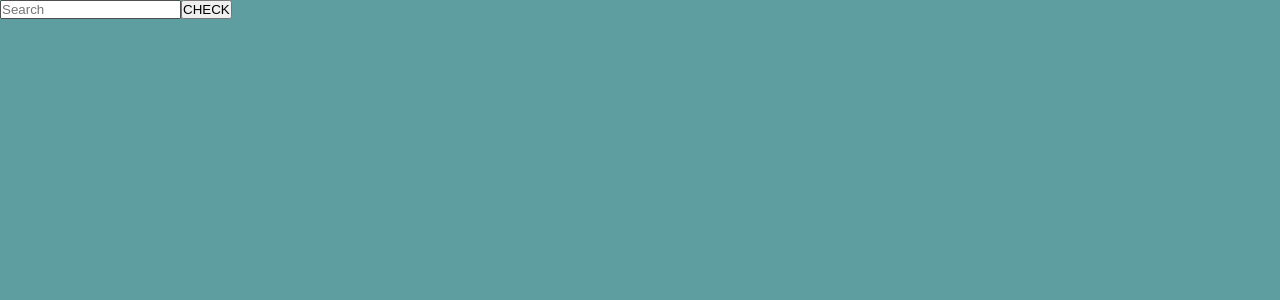
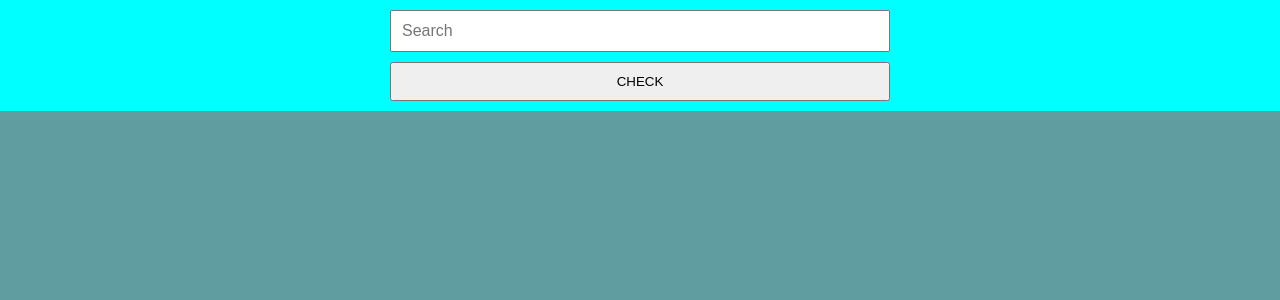
Before and after one commit to romulomelendez/fact-checker-app_TCC, a React (Vite) app: page / in a window 1280 px wide. Shown: the top 300 px of the page. Built offline with nearby package versions, Linux system fonts and the light colour scheme.

Commit message:
creating the first page and downloading styled-components

```diff
--- a/package.json
+++ b/package.json
@@ -10,11 +10,13 @@
   },
   "dependencies": {
     "react": "^18.2.0",
-    "react-dom": "^18.2.0"
+    "react-dom": "^18.2.0",
+    "styled-components": "^5.3.5"
   },
   "devDependencies": {
     "@types/react": "^18.0.17",
     "@types/react-dom": "^18.0.6",
+    "@types/styled-components": "^5.1.26",
     "@vitejs/plugin-react": "^2.0.1",
     "typescript": "^4.6.4",
     "vite": "^3.0.7"
--- a/src/App.tsx
+++ b/src/App.tsx
@@ -1,27 +1,3 @@
-import { useState } from 'react'
+import { SearchPage } from "./pages/SearchPage"
 
-export const App: React.FC = () => {
-
-  const [search, setSearch] = useState('')
-
-  const handleFactNews = () => {
-
-    try {
-      fetch(import.meta.env.VITE_BASE_API_URL + `${search}` + '&key=' + import.meta.env.VITE_API_KEY)
-      .then(response => response.json())
-      .then(data => console.log(data))
-    }
-    catch (err){
-      console.error(err)
-    }
-
-  }
-
-  return (
-    <>
-      <input type="text" placeholder="Search" value={ search } onChange={ e => setSearch(e.target.value) } />
-      <button onClick={ handleFactNews }>CHECK</button>
-    </>
-  )
-
-}
+export const App: React.FC = () => <SearchPage />
--- /dev/null
+++ b/src/pages/SearchPage/index.tsx
@@ -0,0 +1,31 @@
+import { useState } from 'react'
+
+import { Container, SearchInput, Check } from './styles'
+
+export const SearchPage: React.FC = () => {
+
+    const [search, setSearch] = useState('')
+
+    const handleFactNews = () => {
+
+        try {
+            fetch(import.meta.env.VITE_BASE_API_URL + `${search}` + '&key=' + import.meta.env.VITE_API_KEY)
+             .then(response => response.json())
+             .then(data => console.log(data))
+        }
+        catch (err) {
+            console.error(err)
+        }
+
+    }
+
+    return (
+
+        <Container>
+            <SearchInput type="text" placeholder="Search" value={ search } onChange={ e => setSearch(e.target.value) } />
+            <Check onClick={ handleFactNews }>CHECK</Check>
+        </Container>
+
+    )
+
+}
--- /dev/null
+++ b/src/pages/SearchPage/styles.ts
@@ -0,0 +1,28 @@
+import styled from 'styled-components'
+
+export const Container = styled.div `
+
+    display: grid;
+    grid-template-rows: repeat(auto-fit, minmax(max-content, max-content));
+    place-items: center;
+    row-gap: 10px;
+    padding: 10px;
+    background-color: aqua;
+
+`
+export const SearchInput = styled.input `
+
+    padding: 10px;
+    font-size: 12pt;
+    color: #f7f7f7;
+    max-width: 500px;
+    width: 100%;
+
+`
+export const Check = styled.button `
+
+    padding: 10px;
+    max-width: 500px;
+    width: 100%;
+
+`
```
Also changed, not shown: 1 other file (tests, documents, lock files or other folders).
